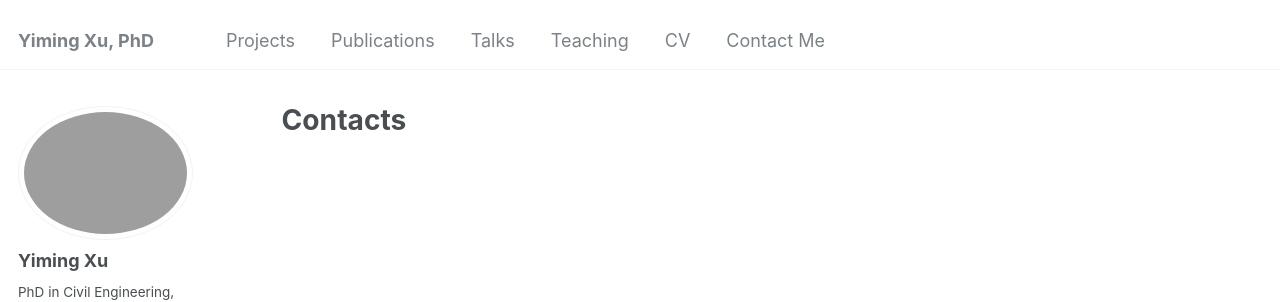
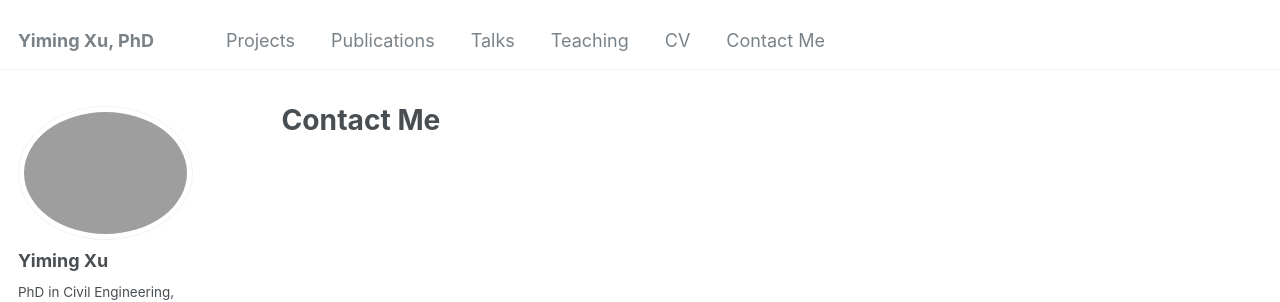
Before and after one commit to xuyimingxym/xuyimingxym.github.io, a Jekyll site: the page built from _pages/contact.html, in a window 1280 px wide. Shown: the top 302 px of the page. Built offline with Jekyll 4.4.1, drawn with Linux system fonts in a browser that asks for light colours; some web fonts are replaced.

Commit message:
update pubs

```diff
--- a/_pages/contact.html
+++ b/_pages/contact.html
@@ -1,6 +1,6 @@
 ---
 layout: archive
-title: "Contacts"
-permalink: /contacts/
+title: "Contact Me"
+permalink: /contact/
 author_profile: true
 ---
```
